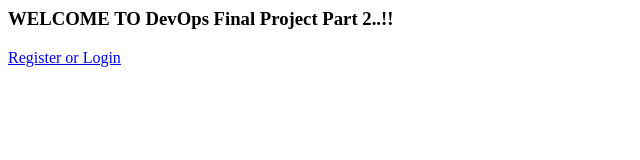
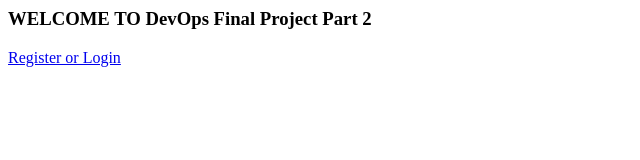
Before and after one commit to P-priyanka/DevOps_Jenkins, a plain HTML site: page index.html in a window 1280 px wide. Shown: the full height of the page, 0-640 px from the left. Drawn offline with Linux system fonts and the light colour scheme.

Commit message:
Update index.html

```diff
--- a/index.html
+++ b/index.html
@@ -1,5 +1,5 @@
 <body>
-    <h3> WELCOME TO DevOps Final Project Part 2..!!</h3>
+    <h3> WELCOME TO DevOps Final Project Part 2</h3>
     <p>
     <a href="login.html">Register or Login </a></p>
 </body>
```
